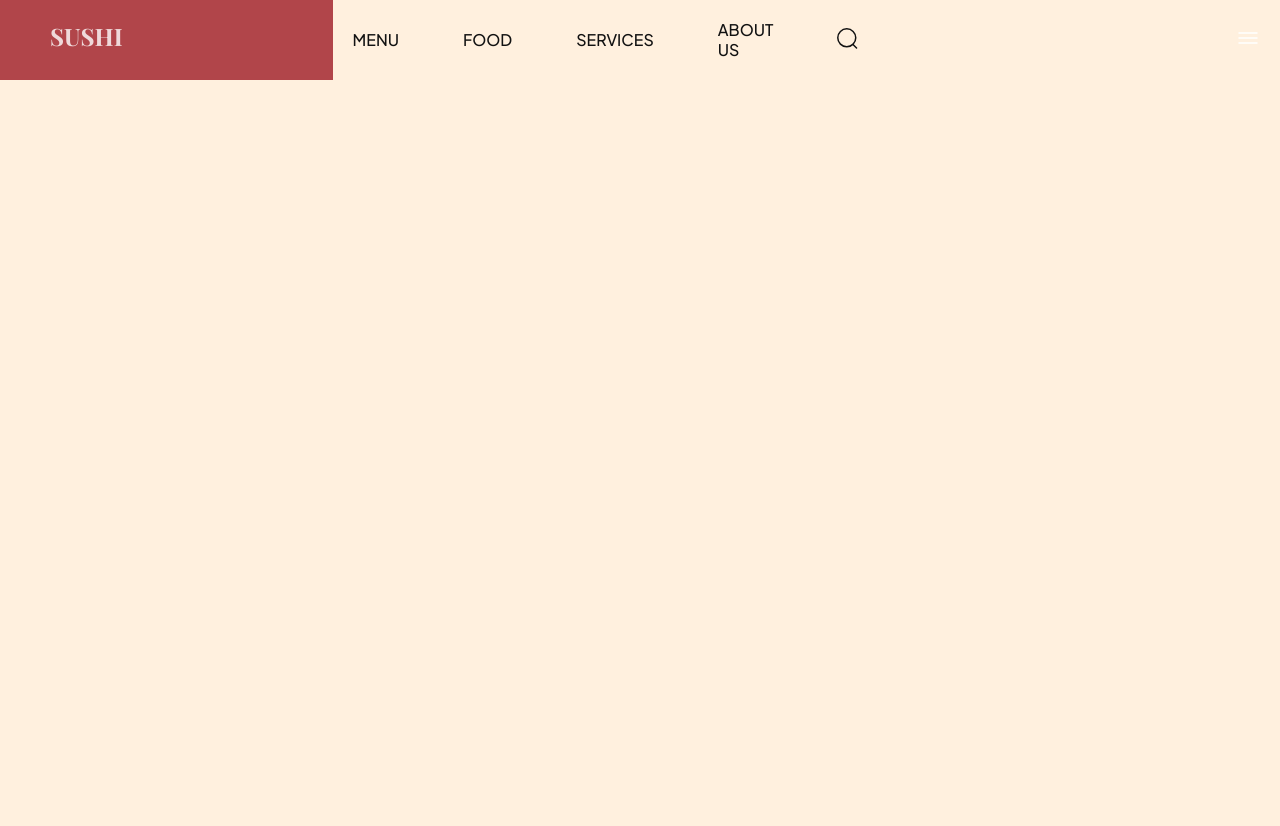
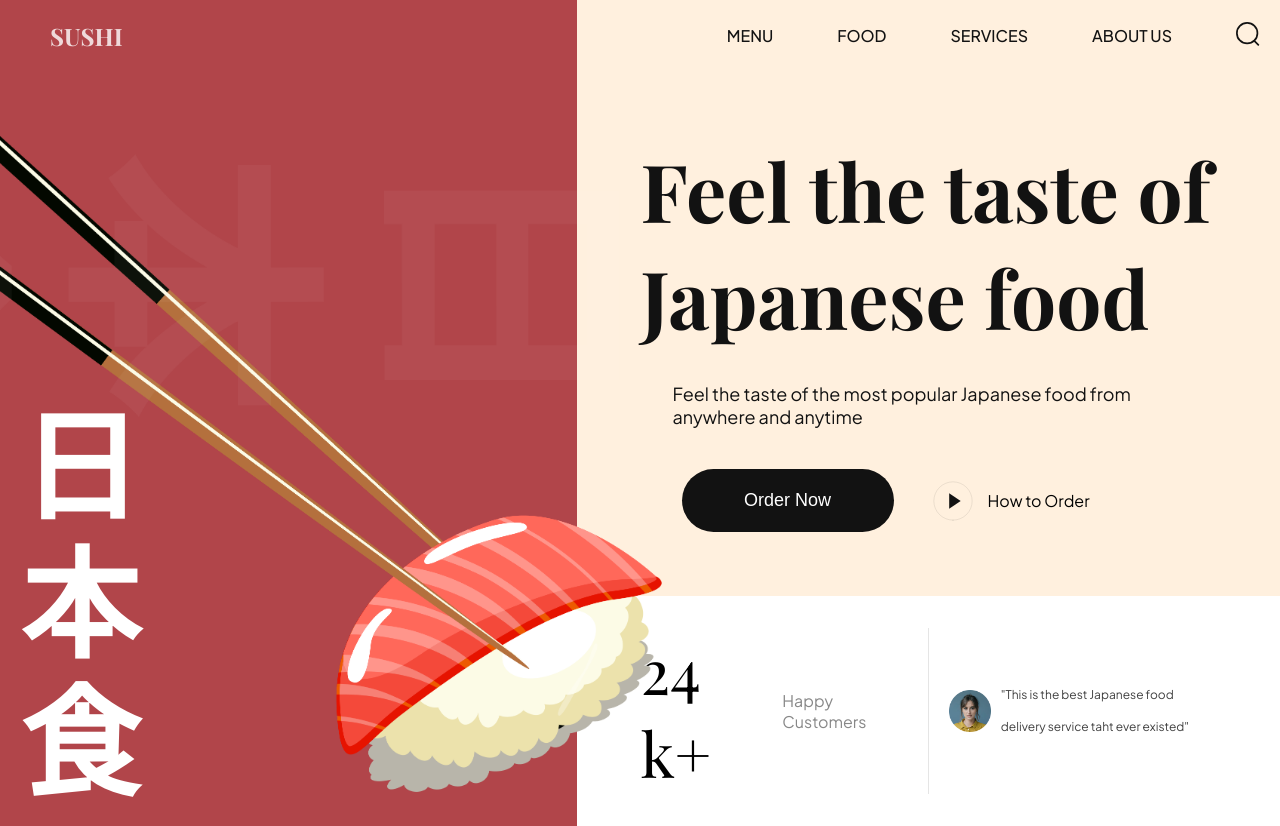
Before and after one commit to aduf2907/web-sushi, a website built with Vite: page index.html in a window 1280 px wide. Before the commit the page ends 800 px from the top, so only its background shows below. Built offline with nearby package versions, Linux system fonts and the light colour scheme.

Commit message:
create hero section

```diff
--- a/css/sections/header.css
+++ b/css/sections/header.css
@@ -31,7 +31,8 @@
   opacity: 0.8;
 }
 
-.header__menu, .header__menu-mobile {
+.header__menu,
+.header__menu-mobile {
   padding: 20px;
   flex: 1.236;
   display: flex;
@@ -51,3 +52,16 @@
   line-height: 20px;
   cursor: pointer;
 }
+
+.header__menu li img {
+  width: 24px;
+  height: 24px;
+  object-fit: contain;
+}
+
+.header__menu-mobile {
+  display: none;
+  gap: 20px;
+
+  position: relative;
+}
--- /dev/null
+++ b/css/sections/hero.css
@@ -0,0 +1,175 @@
+.hero {
+  display: flex;
+  min-height: calc(100vh - 74px);
+  overflow: hidden;
+}
+
+.hero-image {
+  flex: 1;
+  display: flex;
+  flex-direction: column;
+
+  position: relative;
+  z-index: 5;
+}
+
+.hero-image img {
+  width: 120%;
+  height: 100%;
+  object-fit: contain;
+}
+
+.hero-image__overlay {
+  position: absolute;
+  inset: 0;
+  width: 100%;
+
+  background-color: var(--primary-color);
+  z-index: -1;
+}
+
+.hero-image h2 {
+  position: absolute;
+  bottom: 0;
+  padding: 20px;
+
+  font-family: var(--playfair-display);
+  font-weight: 700;
+  font-size: 120px;
+  line-height: 138px;
+  color: #fff;
+}
+
+.hero-content {
+  flex: 1.22;
+  display: flex;
+  justify-content: space-between;
+  flex-direction: column;
+}
+
+.hero-content-info {
+  padding: 64px;
+  flex: 1;
+  display: flex;
+  justify-content: center;
+  flex-direction: column;
+}
+
+.hero-content-info h1 {
+  font-size: 80px;
+  font-weight: 600px;
+  font-family: var(--playfair-display);
+  color: var(--secondary-color);
+}
+
+.hero-content-info p {
+  margin: 32px 0 0 32px;
+
+  font-family: var(--plus-jakarta-sans);
+  color: var(--secondary-color);
+  font-size: 18px;
+  font-weight: 400;
+}
+
+.hero-content__buttons {
+  margin: 41px 0 0 41px;
+
+  display: flex;
+  flex-wrap: wrap;
+  gap: 36px;
+}
+
+.hero-content__order-button {
+  padding: 20px;
+  border-radius: 36px;
+  min-width: 212px;
+  outline: none;
+  border: none;
+  background: var(--secondary-color);
+
+  cursor: pointer;
+
+  color: #fff;
+  font-weight: 500;
+  font-size: 18px;
+  line-height: 23px;
+}
+
+.hero-content__play-button {
+  border: none;
+  outline: none;
+  background: transparent;
+
+  display: flex;
+  align-items: center;
+
+  font-size: 16px;
+  line-height: 19px;
+  color: var(--black-200);
+  font-family: var(--plus-jakarta-sans);
+
+  cursor: pointer;
+}
+
+.hero-content__play-button img {
+  margin-right: 12px;
+
+  width: 46px;
+  height: 46px;
+  object-fit: contain;
+}
+
+.hero-content__testimonial {
+  padding: 32px 64px;
+
+  display: flex;
+  flex-wrap: wrap;
+  gap: 20px;
+
+  background: var(--color-white);
+}
+
+.hero-content__customer {
+  flex: 1;
+  gap: 10px;
+}
+
+.hero-content__customer h4 {
+  font-size: 62px;
+  font-weight: 400;
+  font-family: var(--playfair-display);
+}
+
+.hero-content__customer p {
+  font-size: 16px;
+  font-weight: 400;
+  font-family: var(--plus-jakarta-sans);
+  color: var(--secondary-color);
+  opacity: 0.5;
+}
+
+.hero-content__review {
+  flex: 1;
+  display: flex;
+  align-items: center;
+  gap: 10px;
+
+  padding-left: 20px;
+  border-left: 1px solid rgba(2, 2, 2, 0.1);
+  min-width: 200px;
+}
+
+.hero-content__review img {
+  width: 42px;
+  height: 42px;
+  object-fit: contain;
+}
+
+.hero-content__review p {
+  font-size: 12px;
+  font-weight: 400;
+  line-height: 32px;
+  font-family: var(--plus-jakarta-sans);
+  color: var(--secondary-color);
+  opacity: 0.8;
+}
--- a/css/style.css
+++ b/css/style.css
@@ -3,12 +3,12 @@
 
 /* other css file imports */
 @import url("sections/header.css");
-/* @import url("sections/hero.css");
+@import url("sections/hero.css");
 @import url("sections/about.css");
 @import url("sections/popular.css");
 @import url("sections/trending.css");
 @import url("sections/subscribe.css");
-@import url("sections/footer.css"); */
+@import url("sections/footer.css");
 
 /* CSS variables for reusablity across all files (including above imported) */
 :root {
@@ -45,7 +45,6 @@ a {
   text-decoration: none;
   color: inherit;
 }
-
 
 .flex-center {
   display: flex;
@@ -163,7 +162,6 @@ a {
   }
 }
 /* END: about us media queries */
-
 
 /* START: header media querie */
 @media screen and (max-width: 900px) {
--- a/index.html
+++ b/index.html
@@ -1,10 +1,10 @@
 <!DOCTYPE html>
 <html lang="en">
   <head>
-  <meta charset="UTF-8">
-  <meta name="viewport" content="width=device-width, initial-scale=1.0">
-  <link rel="icon" type="image/png" href="/sushi.png">
-  <link rel="stylesheet" href="css/style.css">
+    <meta charset="UTF-8" />
+    <meta name="viewport" content="width=device-width, initial-scale=1.0" />
+    <link rel="icon" type="image/png" href="/sushi.png" />
+    <link rel="stylesheet" href="css/style.css" />
     <title>Sushi</title>
   </head>
   <body>
@@ -29,18 +29,65 @@
             <a href="#about-us">About Us</a>
           </li>
           <li>
-          <img src="assets/search.svg" alt="search">
+            <img src="assets/search.svg" alt="search" />
           </li>
         </ul>
 
         <ul class="header__menu-mobile">
           <li>
-          <img src="assets/menu.svg" alt="menu">
+            <img src="assets/menu.svg" alt="menu" />
           </li>
         </ul>
       </nav>
     </header>
 
+    <section class="hero">
+      <div class="hero-image">
+        <img src="assets/sushi-1.png" alt="suhsi" />
+
+        <h2>
+          日 <br />
+          本 <br />
+          食
+        </h2>
+
+        <div class="hero-image__overlay"></div>
+      </div>
+
+      <div class="hero-content">
+        <div class="hero-content-info">
+          <h1>Feel the taste of Japanese food</h1>
+          <p>
+            Feel the taste of the most popular Japanese food from anywhere and
+            anytime
+          </p>
+
+          <div class="hero-content__buttons">
+            <button class="hero-content__order-button">Order Now</button>
+            <button class="hero-content__play-button">
+              <img src="assets/play-circle.svg" alt="play" />
+              How to Order
+            </button>
+          </div>
+        </div>
+
+        <div class="hero-content__testimonial">
+          <div class="hero-content__customer flex-center">
+            <h4>24 <span>k+</span></h4>
+            <p>Happy Customers</p>
+          </div>
+
+          <div class="hero-content__review">
+            <img src="assets/user.png" alt="user" />
+            <p>
+              "This is the best Japanese food delivery service taht ever
+              existed"
+            </p>
+          </div>
+        </div>
+      </div>
+    </section>
+
     <script src="js/script.js" type="module"></script>
   </body>
 </html>
```
Also changed, not shown: css/sections/about.css (added), css/sections/footer.css (added), css/sections/popular.css (added), css/sections/subscribe.css (added), css/sections/trending.css (added). Lines whose indentation alone changed are shown as unchanged.
